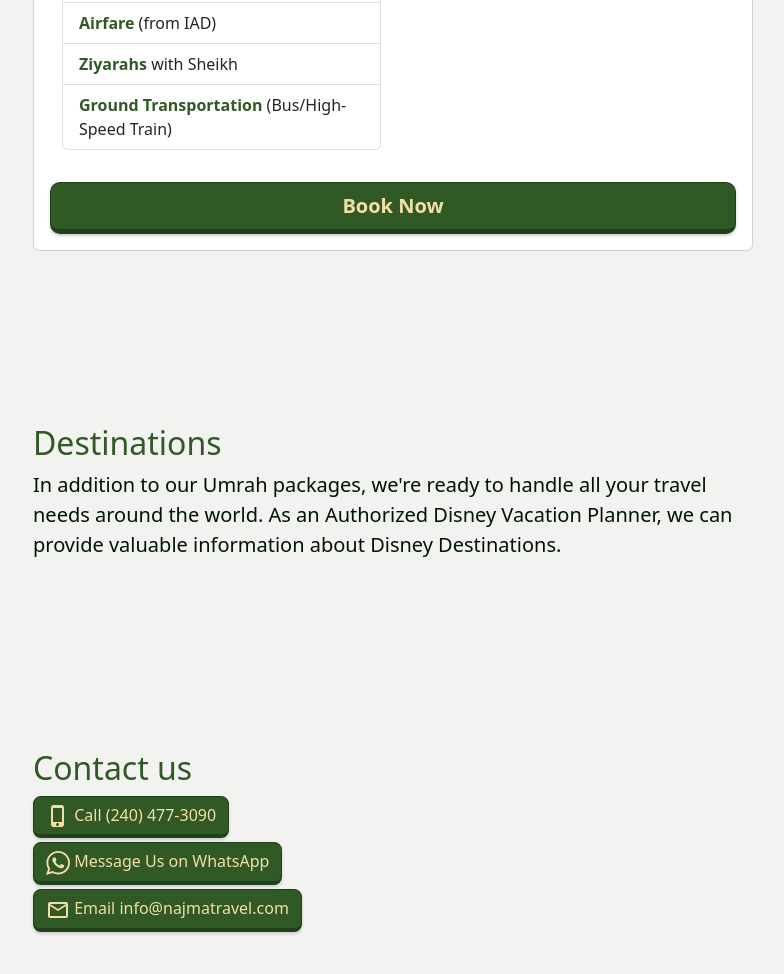
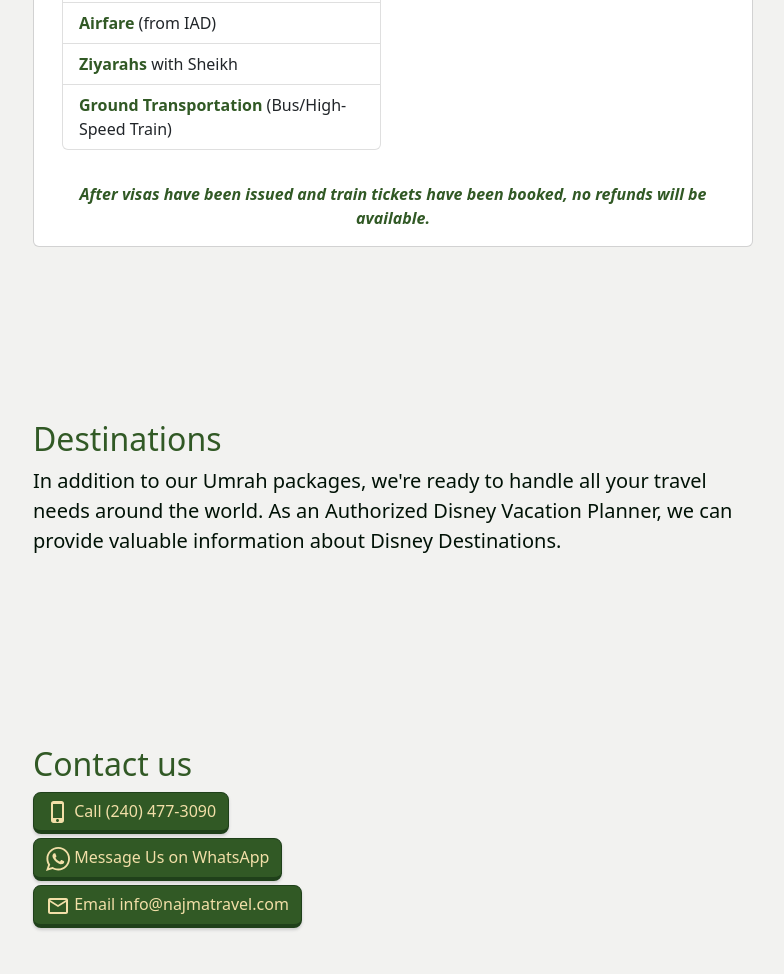
Before and after one commit to davidl/najma-site, a website built with webpack: page index.html in a window 1280 px wide. Shown: the part 1921-2895 px from the top of the page, without its empty margins (247-1031 px from the left). Built offline with nearby package versions, Linux system fonts and the light colour scheme.

Commit message:
Removed button: Book Now; added text: no refunds

```diff
--- a/index.html
+++ b/index.html
@@ -81,9 +81,7 @@
                   </div>
                 </div>
               </div>
-              <a class="btn btn-lg btn-primary fw-bold w-100" href="https://forms.gle/CHQSEwAGE2MidP7k9" target="_blank">
-                Book Now
-              </a>
+              <div class="text-center w-100"><strong><em>After visas have been issued and train tickets have been booked, no refunds will be available.</em></strong></div>
             </div>
           </div>
         </div>
```
